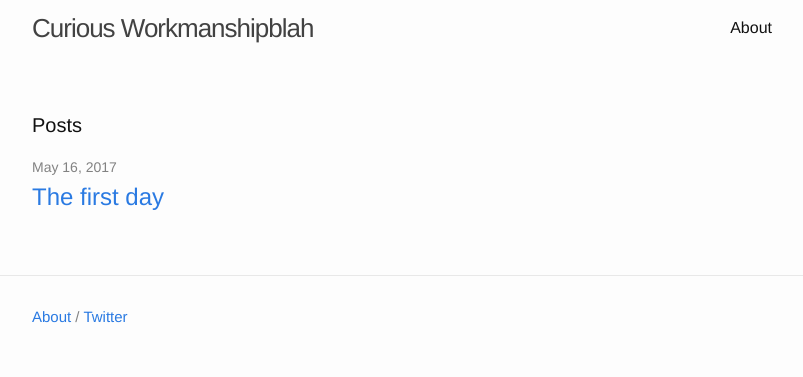
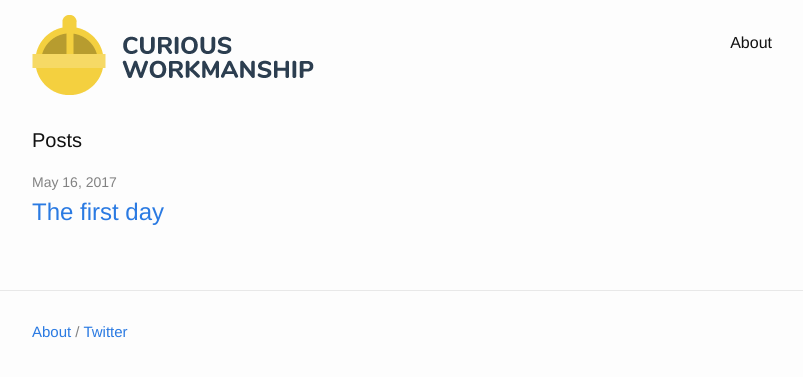
Before and after one commit to blairrorani/curious-workmanship, a Jekyll site: the page built from index.html, in a window 1280 px wide. Shown: the top 377 px of the page, without its empty margins (238-1041 px from the left). Built offline with Jekyll 4.4.1, drawn with Linux system fonts in a browser that asks for light colours.

Commit message:
update header
Updated layout of logo and header

```diff
--- a/_includes/header.html
+++ b/_includes/header.html
@@ -2,7 +2,7 @@
 
   <div class="wrapper">
 
-    <a class="site-title" href="{{ site.baseurl }}/">{{ site.title }}blah</a>
+    <a class="site-title" href="{{ site.baseurl }}/"><img src="{{ "/css/images/cw-logo-long-transparent.png" | prepend: site.baseurl }}" alt="{{ site.title }}"></a>
 
     <nav class="site-nav">
       <a href="#" class="menu-icon">
--- /dev/null
+++ b/_sass/_custom.scss
@@ -0,0 +1,3 @@
+/**
+ * custom styling
+ */
--- a/_sass/_layout.scss
+++ b/_sass/_layout.scss
@@ -5,6 +5,7 @@
     /*border-top: 5px solid $grey-color-dark;
     border-bottom: 1px solid $grey-color-light;*/
     min-height: 80px; /* changed to 80px */
+    padding-top: 15px;
 
     // Positioning context for the mobile navigation icon
     position: relative;
--- a/css/main.scss
+++ b/css/main.scss
@@ -49,5 +49,6 @@ $on-laptop:        800px;
 @import
         "base",
         "layout",
-        "syntax-highlighting"
+        "syntax-highlighting",
+        "custom"
 ;
```
Also changed, not shown: css/images/cw-logo-long-transparent.png (added).
